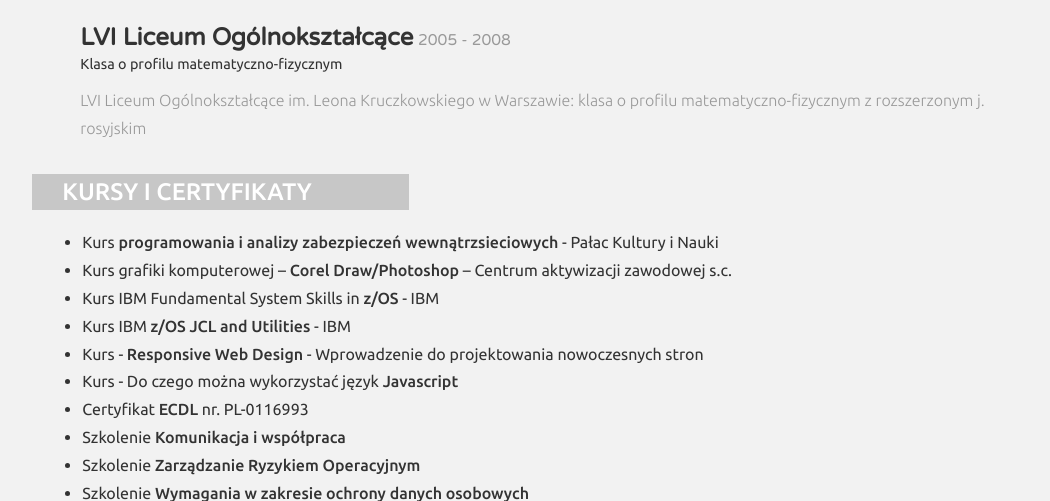
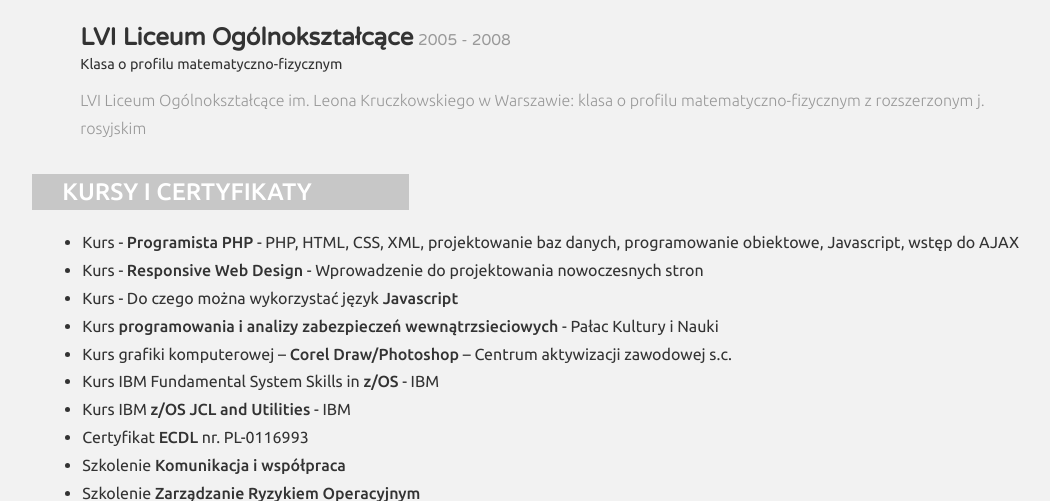
Before and after one commit to diabollo1/cv, a PHP site: page / in a window 1280 px wide. Shown: the part 1716-2217 px from the top of the page, without its empty margins (181-1231 px from the left). Run offline with PHP 8.4, Linux system fonts and the light colour scheme.

Commit message:
Dodanie: Kurs - Programista PHP

```diff
--- a/index.php
+++ b/index.php
@@ -212,7 +212,14 @@
 			<div class="skill_list">
 				<div class="ul_margines ul_margines_CERT demibold">
 					<ul>
-						<li><span class="lang_pl">Kurs <b>programowania i analizy zabezpieczeń wewnątrzsieciowych</b> - Pałac Kultury i Nauki</span>
+						<li><span class="lang_pl">Kurs - <b>Programista PHP</b> - PHP, HTML, CSS, XML, projektowanie baz danych, programowanie obiektowe, Javascript, wstęp do AJAX</span>
+							<span class="lang_en">Course - <b>PHP programmer</b> - PHP, HTML, CSS, XML, database design, object programming, Javascript, introduction to AJAX</span></li>
+						<li><span class="lang_pl">Kurs - <b>Responsive Web Design</b> - Wprowadzenie do projektowania nowoczesnych stron</span>
+							<span class="lang_en">Course - <b>Responsive Web Design</b> - Introduction to the design of modern websites</span></li>
+						<li><span class="lang_pl">Kurs - Do czego można wykorzystać język <b>Javascript</b></span>
+							<span class="lang_en">Course - What can <b>Javascript</b> be used for?</span></li>
+
+                        <li><span class="lang_pl">Kurs <b>programowania i analizy zabezpieczeń wewnątrzsieciowych</b> - Pałac Kultury i Nauki</span>
 							<span class="lang_en"><b>Programming and analysis course for intra-network security</b> - Palace of Culture and Science</span></li>
 						<li><span class="lang_pl">Kurs grafiki komputerowej – <b>Corel Draw/Photoshop</b> – Centrum aktywizacji zawodowej s.c.</span>
 							<span class="lang_en">Computer graphics course - <b>Corel Draw / Photoshop</b> - Center for professional activation sc</span></li>
@@ -221,10 +228,6 @@
 						<li><span class="lang_pl">Kurs IBM <b>z/OS JCL and Utilities</b> - IBM</span>
 							<span class="lang_en">IBM <b>z/OS JCL and Utilities course</b> - IBM</span></li>
 
-						<li><span class="lang_pl">Kurs - <b>Responsive Web Design</b> - Wprowadzenie do projektowania nowoczesnych stron</span>
-							<span class="lang_en">Course - <b>Responsive Web Design</b> - Introduction to the design of modern websites</span></li>
-						<li><span class="lang_pl">Kurs - Do czego można wykorzystać język <b>Javascript</b></span>
-							<span class="lang_en">Course - What can <b>Javascript</b> be used for?</span></li>
 
 						<li><span class="lang_pl">Certyfikat <b>ECDL</b> nr. PL-0116993</span>
 							<span class="lang_en"><b>ECDL</b> certificate no. EN-0116993</span></li>
```
